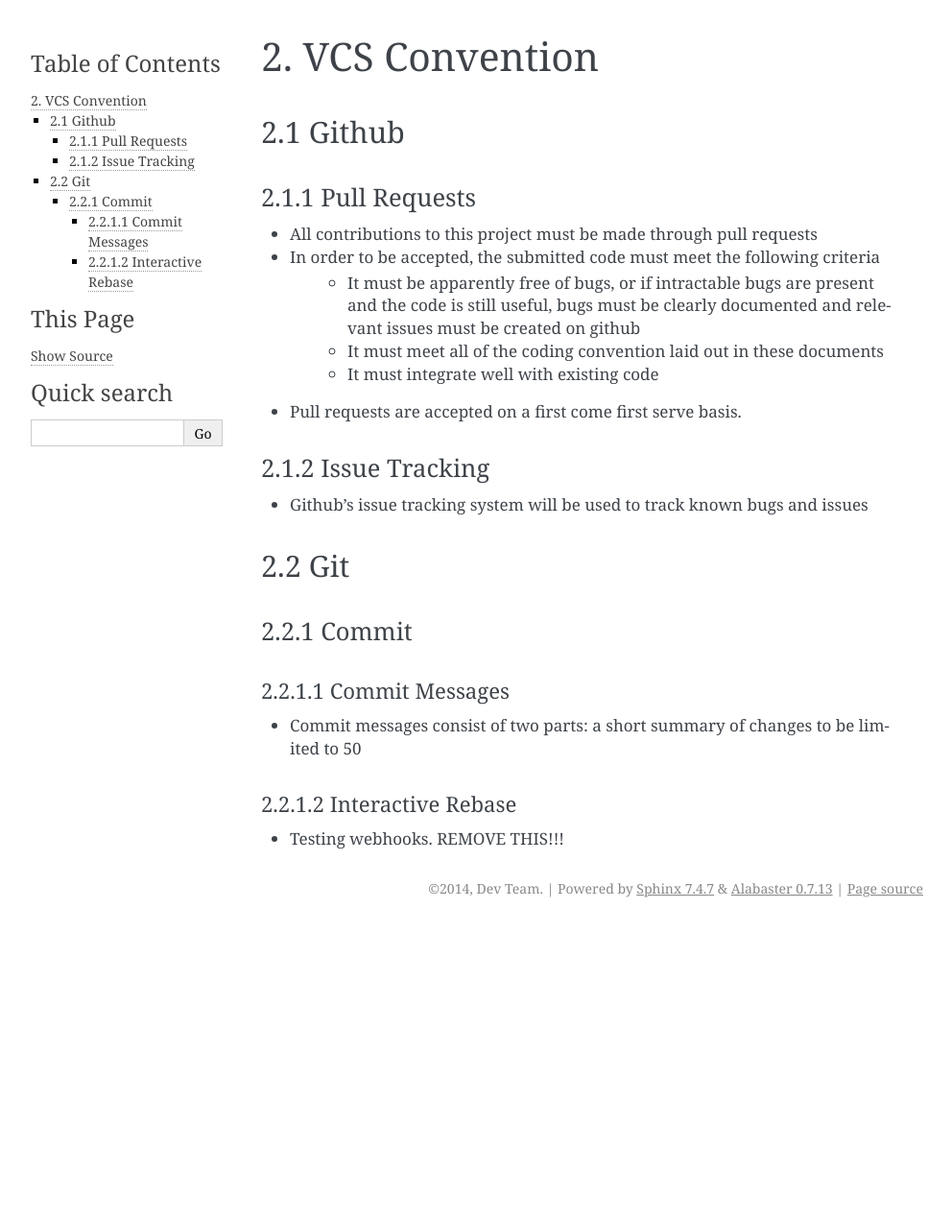
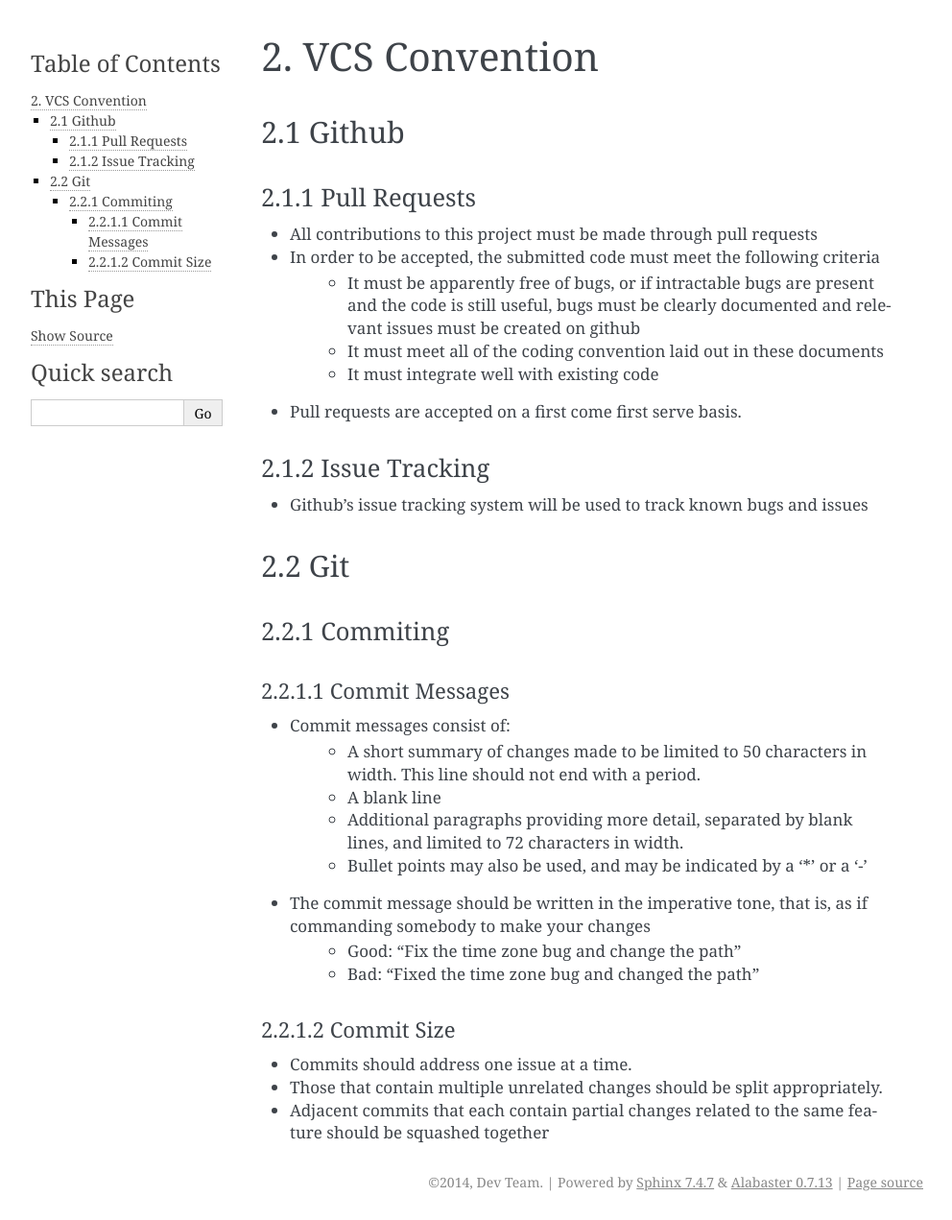
Before and after one commit to AnthonyChiavelli/VisualGitDocs, a Sphinx documentation site: the page built from source/pages/vcs_convention.rst, in a window 1280 px wide. Shown: the whole page at 96% size, without its empty margins (148-1140 px from the left). Built offline with Sphinx 7.4.7, drawn with Linux system fonts in a browser that asks for light colours; formulas are drawn with MathJax 3; before the commit the page ends 965 px from its top, so only the background shows below that.

Commit message:
Finish VCS convention

```diff
--- a/source/pages/vcs_convention.rst
+++ b/source/pages/vcs_convention.rst
@@ -23,14 +23,23 @@
 2.2 Git
 ============================================
 
-2.2.1 Commit
+2.2.1 Commiting
 --------------------------------------------
 
 2.2.1.1 Commit Messages
 ############################################
 
-* Commit messages consist of two parts: a short summary of changes to be limited to 50
+* Commit messages consist of:
+   * A short summary of changes made to be limited to 50 characters in width. This line should not end with a period.
+   * A blank line
+   * Additional paragraphs providing more detail, separated by blank lines, and limited to 72 characters in width.
+   * Bullet points may also be used, and may be indicated by a '*' or a '-'
+* The commit message should be written in the imperative tone, that is, as if commanding somebody to make your changes
+   * Good: "Fix the time zone bug and change the path"
+   * Bad: "Fixed the time zone bug and changed the path"
 
-2.2.1.2 Interactive Rebase
+2.2.1.2 Commit Size
 ############################################
-* Testing webhooks. REMOVE THIS!!!
+* Commits should address one issue at a time.
+* Those that contain multiple unrelated changes should be split appropriately.
+* Adjacent commits that each contain partial changes related to the same feature should be squashed together
```
